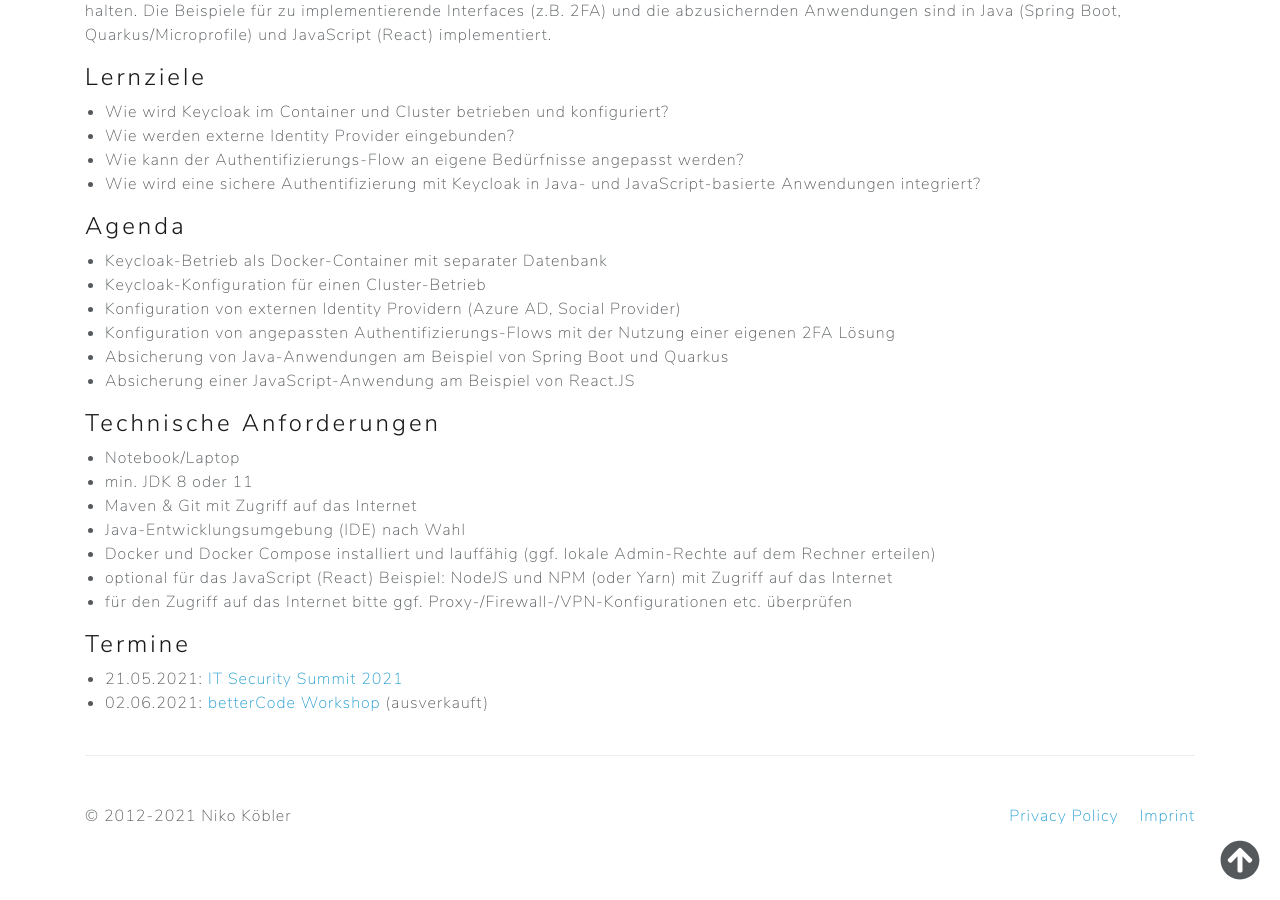
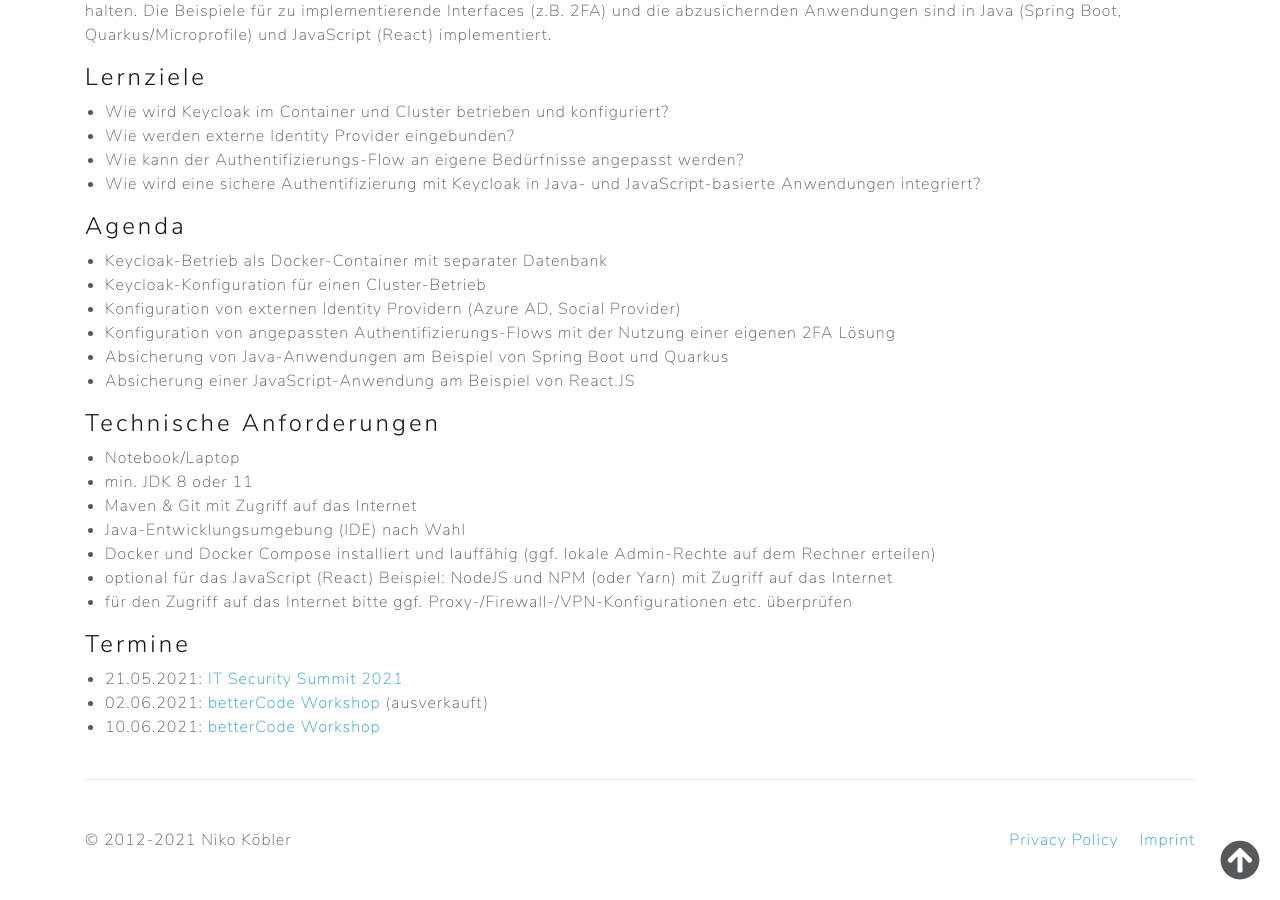
Before and after one commit to dasniko/dasniko.github.io, a Jekyll site: the page built from trainings.md, in a window 1280 px wide and 900 px high, scrolled down 779 px. Built offline with Jekyll 4.4.1, drawn with Linux system fonts in a browser that asks for light colours; before the commit the page ends 1655 px from its top, so only the background shows below that.

Commit message:
additional keycloak training

```diff
--- a/_data/events.yml
+++ b/_data/events.yml
@@ -258,3 +258,8 @@
   start: 2021-06-02
   end: 2021-06-02
   url: https://api.bettercode.eu/lecture_compact1.php?id=12885&source=0
+- title: betterCode Keycloak Workshop
+  location: Online
+  start: 2021-06-10
+  end: 2021-06-10
+  url: https://api.bettercode.eu/lecture_compact1.php?id=13002&source=0
--- a/trainings.md
+++ b/trainings.md
@@ -54,3 +54,4 @@ Als "Betriebsumgebung" verwenden wir eine lokale Docker-Compose Installation, um
 
 * 21.05.2021: [IT Security Summit 2021](https://it-security-summit.de/it-security-summit/authentifizierung-einfach-und-sicher-gemacht-mit-keycloak-teil-1/)
 * 02.06.2021: [betterCode Workshop](https://api.bettercode.eu/lecture_compact1.php?id=12885&source=0) (ausverkauft)
+* 10.06.2021: [betterCode Workshop](https://api.bettercode.eu/lecture_compact1.php?id=13002&source=0)
```
Also changed, not shown: _posts/2021/2021-03-01-public-keycloak-trainings.md (+1 -0 lines).
